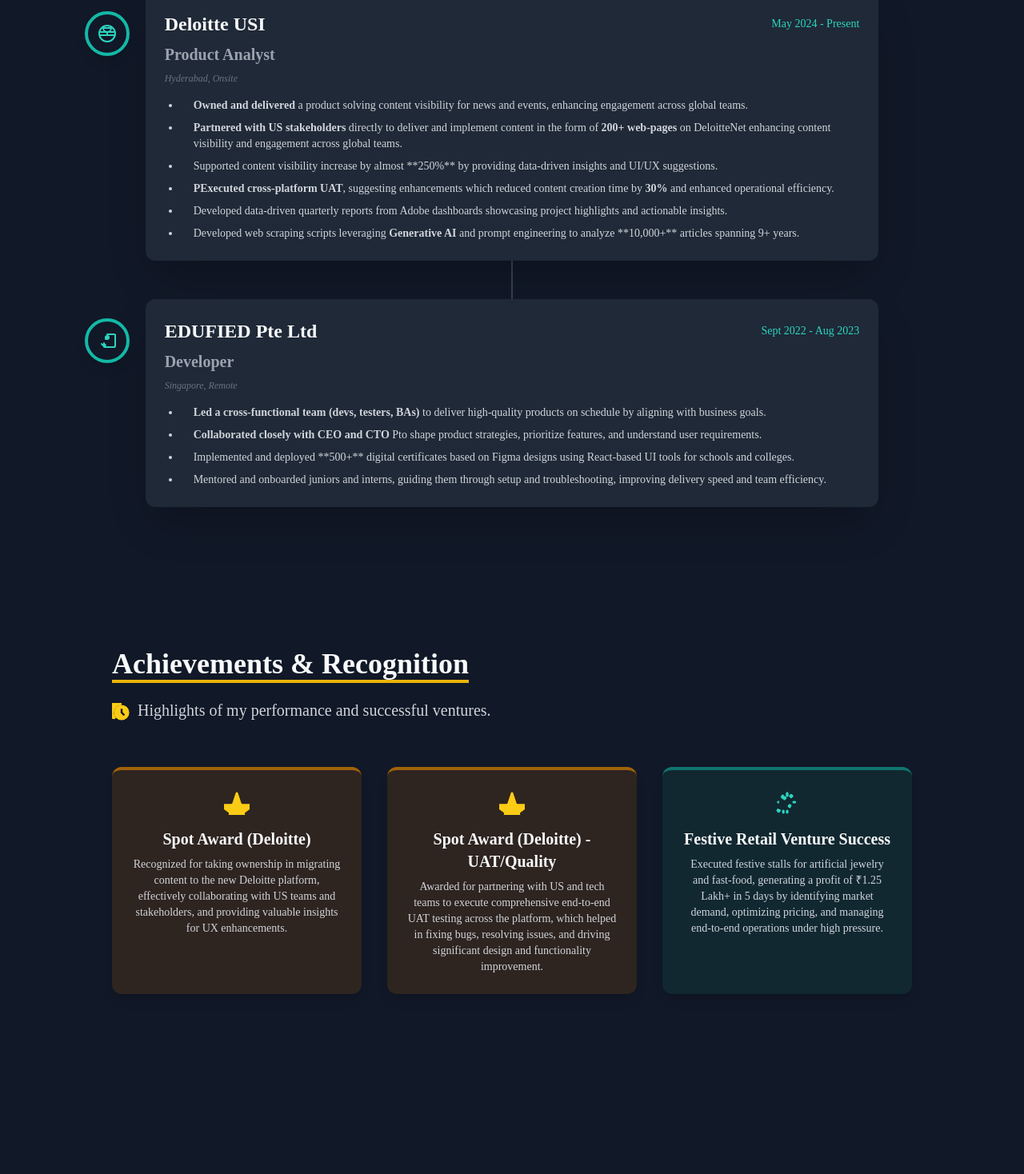
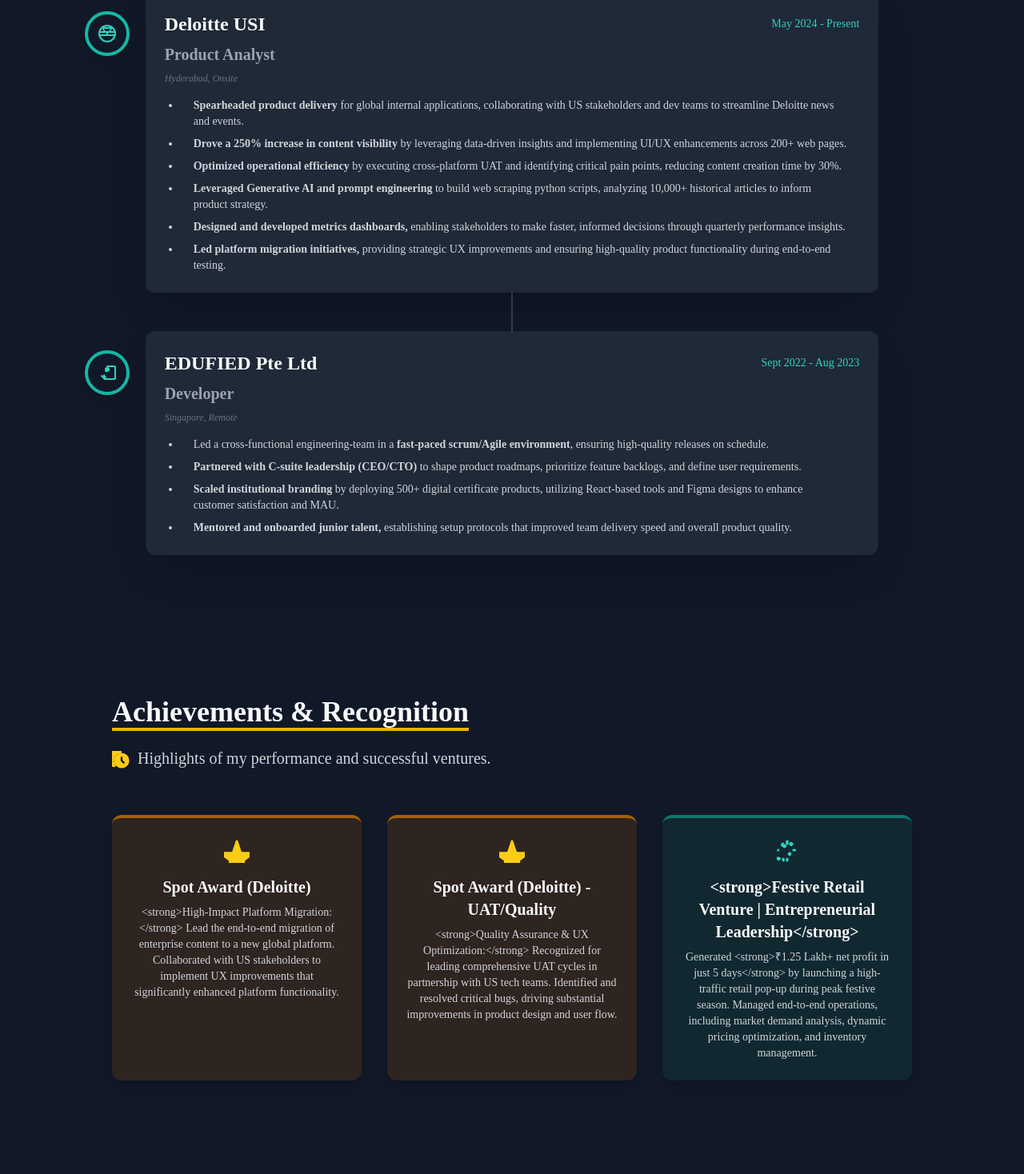
Before and after one commit to ManishSuyal/PortfolioManz, a React (Create React App) app: page / in a window 1280 px wide. Shown: the part 1822-3290 px from the top of the page at 80% size. Built offline with nearby package versions, Linux system fonts and the light colour scheme.

Commit message:
updates jan26

```diff
--- a/src/components/About.jsx
+++ b/src/components/About.jsx
@@ -17,8 +17,8 @@
               <p>Hi👋. I'm Manish &#128515;, an aspiring Product Manager in Tech industry. Please take a look around.  </p>
             </div>
             <div>
-              <p>A result driven Product analyst with 3 years of experience excel in managing cross-functional product delivery ,roadmap execution and data-backed decision-making. Led teams and projects that delivered real impact , improved business outcomes. Skilled in customer analysis , optimizing workflows and driving measurable efficiency gains.
-Passionate about developing scalable, user-centric product solutions that enhance user engagement and strengthen business results.
+              <p>Product analyst with over 3 years of experience in managing cross-functional product delivery around B2C and B2B web/apps
+solutions.Skilled in customer analysis , optimizing workflows and driving measurable efficiency gains. Passionate about developing scalable, user-centric product solutions that enhance user engagement and strengthen business results.
 
 </p>
             </div>
--- a/src/components/Achievements.jsx
+++ b/src/components/Achievements.jsx
@@ -27,19 +27,19 @@
     const achievementsList = [
         {
             title: 'Spot Award (Deloitte)',
-            description: 'Recognized for taking ownership in migrating content to the new Deloitte platform, effectively collaborating with US teams and stakeholders, and providing valuable insights for UX enhancements.',
+            description: '<strong>High-Impact Platform Migration:</strong> Lead the end-to-end migration of enterprise content to a new global platform. Collaborated with US stakeholders to implement UX improvements that significantly enhanced platform functionality.',
             icon: <StarIcon className="w-8 h-8 text-yellow-400" />,
             color: 'bg-yellow-900/30 border-yellow-700',
         },
         {
             title: 'Spot Award (Deloitte) - UAT/Quality',
-            description: 'Awarded for partnering with US and tech teams to execute comprehensive end-to-end UAT testing across the platform, which helped in fixing bugs, resolving issues, and driving significant design and functionality improvement.',
+            description: '<strong>Quality Assurance & UX Optimization:</strong> Recognized for leading comprehensive UAT cycles in partnership with US tech teams. Identified and resolved critical bugs, driving substantial improvements in product design and user flow.',
             icon: <StarIcon className="w-8 h-8 text-yellow-400" />,
             color: 'bg-yellow-900/30 border-yellow-700',
         },
         {
-            title: 'Festive Retail Venture Success',
-            description: 'Executed festive stalls for artificial jewelry and fast-food, generating a profit of ₹1.25 Lakh+ in 5 days by identifying market demand, optimizing pricing, and managing end-to-end operations under high pressure.',
+            title: '<strong>Festive Retail Venture | Entrepreneurial Leadership</strong>',
+            description: 'Generated <strong>₹1.25 Lakh+ net profit in just 5 days</strong> by launching a high-traffic retail pop-up during peak festive season. Managed end-to-end operations, including market demand analysis, dynamic pricing optimization, and inventory management.',
             icon: <LightBulbIcon className="w-8 h-8 text-teal-400" />,
             color: 'bg-teal-900/30 border-teal-700',
         },
--- a/src/components/Experience.jsx
+++ b/src/components/Experience.jsx
@@ -33,12 +33,12 @@
       duration: 'May 2024 - Present',
       icon: <GlobeIcon className="text-teal-400 w-6 h-6" />,
       highlights: [
-        '<strong>Owned and delivered</strong> a product solving content visibility for news and events, enhancing engagement across global teams.',
-        '<strong>Partnered with US stakeholders</strong> directly to deliver and implement content in the form of <strong>200+ web-pages</strong> on DeloitteNet enhancing content visibility and engagement across global teams.',
-        'Supported content visibility increase by almost **250%** by providing data-driven insights and UI/UX suggestions.',
-        '<strong>PExecuted cross-platform UAT</strong>, suggesting enhancements which reduced content creation time by <strong>30%</strong> and enhanced operational efficiency.',
-        'Developed data-driven quarterly reports from Adobe dashboards showcasing project highlights and actionable insights.',
-        'Developed web scraping scripts leveraging <strong>Generative AI</strong> and prompt engineering to analyze **10,000+** articles spanning 9+ years.',
+        '<strong>Spearheaded product delivery</strong> for global internal applications, collaborating with US stakeholders and dev teams to streamline Deloitte news and events.',
+        '<strong>Drove a 250% increase in content visibility</strong> by leveraging data-driven insights and implementing UI/UX enhancements across 200+ web pages.',
+        '<strong>Optimized operational efficiency</strong> by executing cross-platform UAT and identifying critical pain points, reducing content creation time by 30%.',
+        '<strong>Leveraged Generative AI and prompt engineering</strong> to build web scraping python scripts, analyzing 10,000+ historical articles to inform product strategy.',
+        '<strong>Designed and developed metrics dashboards,</strong> enabling stakeholders to make faster, informed decisions through quarterly performance insights.',
+        '<strong>Led platform migration initiatives,</strong> providing strategic UX improvements and ensuring high-quality product functionality during end-to-end testing.',
       ],
     },
     {
@@ -49,10 +49,10 @@
       duration: 'Sept 2022 - Aug 2023',
       icon: <LaptopIcon className="text-teal-400 w-6 h-6" />,
       highlights: [
-        '<strong>Led a cross-functional team (devs, testers, BAs)</strong> to deliver high-quality products on schedule by aligning with business goals.',
-        '<strong>Collaborated closely with CEO and CTO </strong>Pto shape product strategies, prioritize features, and understand user requirements.',
-        'Implemented and deployed **500+** digital certificates based on Figma designs using React-based UI tools for schools and colleges.',
-        'Mentored and onboarded juniors and interns, guiding them through setup and troubleshooting, improving delivery speed and team efficiency.',
+        'Led a cross-functional engineering-team in a <strong>fast-paced scrum/Agile environment</strong>, ensuring high-quality releases on schedule.',
+        '<strong>Partnered with C-suite leadership (CEO/CTO)</strong> to shape product roadmaps, prioritize feature backlogs, and define user requirements.',
+        '<strong>Scaled institutional branding</strong> by deploying 500+ digital certificate products, utilizing React-based tools and Figma designs to enhance customer satisfaction and MAU.',
+        '<strong>Mentored and onboarded junior talent,</strong> establishing setup protocols that improved team delivery speed and overall product quality.',
       ],
     },
   ];
--- a/src/components/Skills.jsx
+++ b/src/components/Skills.jsx
@@ -21,7 +21,7 @@
           <path d="M10 11a1 1 0 011 1v3a1 1 0 11-2 0v-3a1 1 0 011-1z" />
         </svg>
       ),
-      list: ['Product Strategy','Scrum', 'Product Roadmapping', 'Stakeholder Management', 'Research', 'UAT','Gen AI', 'Sales'],
+      list: ['Product Strategy','Scrum/Agile', 'Product Roadmapping', 'Stakeholder Management', 'B2C and B2B in web solutions/apps', 'UAT','Gen AI', 'A/B Testing'],
       hoverClass: 'hover:border-purple-500 hover:shadow-purple-900', // Unique hover for Product
     },
     {
@@ -32,7 +32,7 @@
           <path fillRule="evenodd" d="M3 8h14v7a2 2 0 01-2 2H5a2 2 0 01-2-2V8zm5 3a1 1 0 011-1h2a1 1 0 110 2H9a1 1 0 01-1-1z" clipRule="evenodd" />
         </svg>
       ),
-      list: ['PowerPoint','VS Code', 'Excel', 'MS Office Suite', 'SharePoint', 'JIRA'],
+      list: ['Power suite','VS Code', 'Excel','notion', 'MS Office Suite', 'SharePoint', 'JIRA'],
       hoverClass: 'hover:border-blue-500 hover:shadow-blue-900', // Unique hover for Tools
     },
   ];
--- a/src/components/Work.jsx
+++ b/src/components/Work.jsx
@@ -15,7 +15,7 @@
           <p className='text-4xl font-bold inline border-b-4 text-gray-300 border-pink-600'>
             Projects
           </p>
-          <p className='py-6'> Check out some of my development work</p>
+          <p className='py-6'> Check out the solutions I've built to bridge the gap between user needs and technical execution.</p>
         </div>
 
 {/* container for projects */}
```
Also changed, not shown: config.json (added, +43 -0 lines), 2 other files (tests, documents, lock files or other folders).
